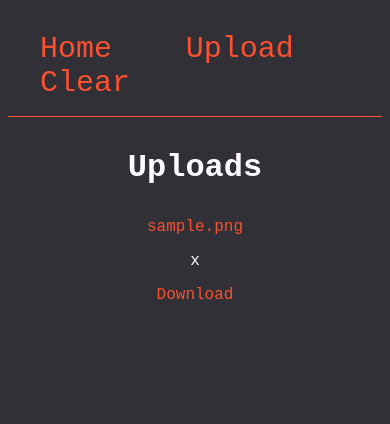
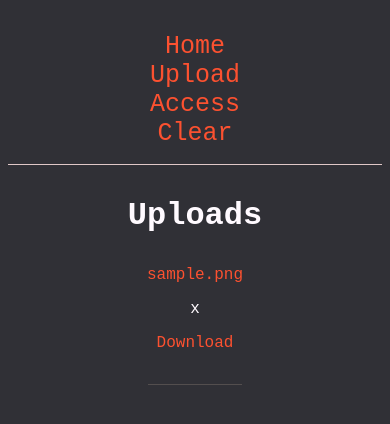
Before and after one commit to cleanmountain/filecannon, a Flask app: page / in a window 390 px wide. Shown: the top 424 px of the page. Run offline with Flask 3, Linux system fonts and the light colour scheme; tables that the repository leaves empty hold one stand-in row (values such as "Sample post").

Commit message:
Improved UI, added QR for faster mobile access and now prompts the user before clearing db

```diff
--- a/app.py
+++ b/app.py
@@ -1,7 +1,11 @@
+import os
 from io import BytesIO
 import datetime
 from flask import Flask, render_template, request, send_file, redirect, url_for
 from flask_sqlalchemy import SQLAlchemy
+import qrcode
+
+os.chdir(os.path.dirname(__file__))
 
 app = Flask(__name__)
 app.config["SQLALCHEMY_DATABASE_URI"] = "sqlite:///db.sqlite3"
@@ -16,6 +20,14 @@ class Upload(db.Model):
     timestamp = db.Column(db.String(19))
     data = db.Column(db.LargeBinary)
 
+@app.before_first_request
+def my_func():
+    host = request.host
+    print(f"host is: {host}")
+    url = f"http://{host}/"
+    make_shortcut_qr(url)
+
+
 @app.route("/", methods=["GET", "POST"])
 def uploads_overview():
     uploads = Upload.query.order_by(Upload.id.desc()).all()
@@ -25,7 +37,6 @@ def uploads_overview():
 @app.route("/upload", methods=["GET", "POST"])
 def upload():
     if request.method == "POST":
-        # file = request.files["file"]
         files = request.files.getlist("file")
         for file in files:
             upload = Upload(filename=file.filename, data=file.read(), timestamp=get_time())
@@ -48,11 +59,21 @@ def clear():
     db.session.commit()
     return redirect(url_for("uploads_overview"))
 
+@app.route("/access")
+def access():
+    return render_template("access.html")
 
 def get_time() -> str:
     time: str = datetime.datetime.now().strftime("%Y-%m-%d %H:%M:%S")
     return time
 
+def make_shortcut_qr(url) -> None:
+    qr = qrcode.QRCode(border=4)
+    qr.add_data(url)
+    qr.make(fit=True)
+    img = qr.make_image(fill_color="#FC5130", back_color="#303036")
+    print(f"made image from qr")
+    img.save("./static/qr.png")
 
 if __name__ == "__main__":
     app.run(host="0.0.0.0", port=8000, debug=True)
--- a/requirements.txt
+++ b/requirements.txt
@@ -5,6 +5,9 @@ greenlet==2.0.2
 itsdangerous==2.1.2
 Jinja2==3.1.2
 MarkupSafe==2.1.2
+Pillow==9.5.0
+pypng==0.20220715.0
+qrcode==7.4.2
 SQLAlchemy==2.0.9
 typing_extensions==4.5.0
 Werkzeug==2.2.3
--- a/static/styles/styles.css
+++ b/static/styles/styles.css
@@ -9,19 +9,22 @@ body {
 }
 
 .nav-div {
-    border-bottom: 1px solid #FC5130;
+    border-bottom: 1px solid #dfc7c7;
     margin-bottom: 2rem;
 }
 
 nav {
     margin-top: 2rem;
     margin-bottom: 1rem;
+    text-align: center;
 }
 
 nav a {
     color: #FC5130;
-    font-size: 30px;
-    padding: 2rem;
+    padding-left: 2rem;
+    padding-right: 2rem;
+    margin: 2rem;
+    font-size: 25px;
     text-decoration: none;
 }
 
@@ -38,7 +41,6 @@ nav a {
 
 .upload {
     margin: 2rem;
-    margin-bottom: 4rem;
 }
 
 .file-name {
@@ -65,6 +67,7 @@ nav a {
 
 .file-input {
     padding: 1rem;
+    padding-left: 5rem;
     color: #FFFAFF;
     font-size: 16px;
     font-weight: bold;
@@ -84,3 +87,15 @@ nav a {
 .file-submit:hover {
     background-color: #bbb;
 }
+
+#qr-img {
+    margin-top: 2rem;
+    width: 250px;
+    height: 250px;
+}
+
+#horizontal-line {
+    border-bottom: 1px solid #534e4e;
+    width: 25%;
+    margin: auto;
+}
--- a/templates/base.html
+++ b/templates/base.html
@@ -3,15 +3,19 @@
 <head>
     <meta charset="UTF-8">
     <title>Filecannon</title>
+    <meta name="viewport" content="initial-scale=1.0, maximum-scale=1.0, user-scalable=no" />
     <link rel="stylesheet" type="text/css" href= "/static/styles/styles.css">
 </head>
 <body>
+
     <div class="nav-div">
         <nav>
-            <a href="{{ url_for('uploads_overview') }}">Home</a>
+            <a href="/">Home</a>
             <a href="/upload">Upload</a>
-            <a href="/clear">Clear</a>
+            <a href="/access">Access</a>
+            <a href="/clear" onclick="return confirm('Are you sure you want to clear the database?')">Clear</a>
         </nav>
+
     </div>
 
     <div class="content">
--- a/templates/upload-file.html
+++ b/templates/upload-file.html
@@ -9,6 +9,7 @@
 
             <div class="file-upload">
                <input class="file-input" type="file" name="file" multiple="multiple">
+               <br><br><br>
                <button class="file-submit">Submit</button>
             </div>
 
--- a/templates/uploads.html
+++ b/templates/uploads.html
@@ -16,6 +16,8 @@
                     <a class="file-downloadlink" href="/download/{{ file.id }}">Download</a>
                 </div>
 
+                <div id="horizontal-line"></div>
+
         {% endfor %}
 
         </div>
```
Also changed, not shown: templates/access.html (added, +11 -0 lines), 1 other file.
